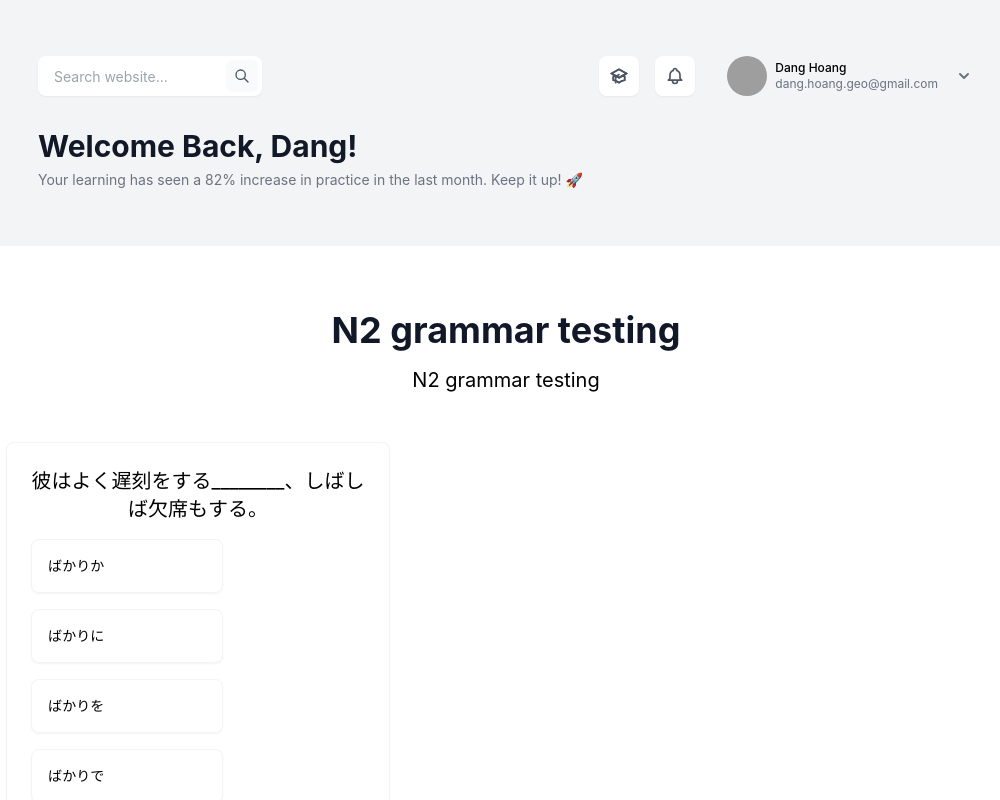
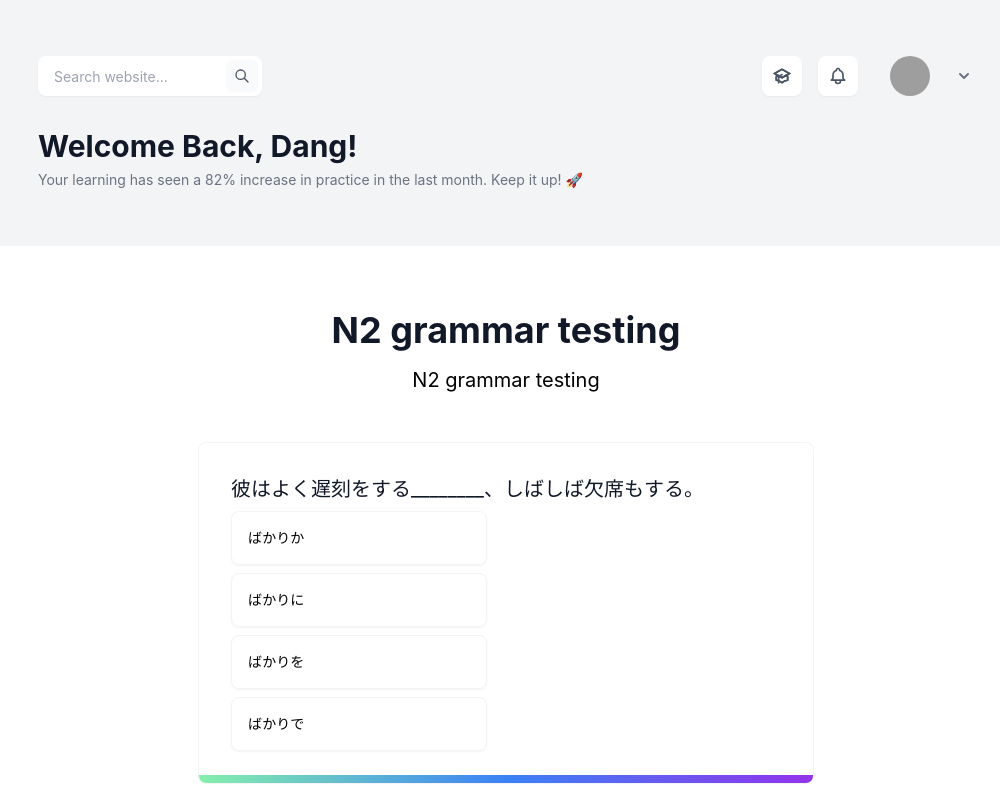
Before and after one commit to DangHoangGeo/languages, a Next.js app: page / in a window 1280 px wide. Shown: the top 800 px of the page, without its empty margins (134-1134 px from the left). Built offline with nearby package versions, Linux system fonts and the light colour scheme; grey boxes are pictures that could not be loaded.

Commit message:
before install firebase

```diff
--- a/components/hero/Hero.tsx
+++ b/components/hero/Hero.tsx
@@ -5,7 +5,12 @@ import { Button } from '../Button'
 import { Section } from '../layout/Section'
 import { Logo } from './Logo';
 
-const Hero = () => (
+type Props = {
+  user: string
+  email: string
+}
+
+const Hero = ({user, email}:Props) => (
   <Background color="bg-gray-100">
     <Section yPadding="py-6">
     <div className="max-w-screen-xl px-4 py-8 mx-auto sm:px-6 lg:px-8">
@@ -122,9 +127,8 @@ const Hero = () => (
           />
 
           <p className="hidden ml-2 text-xs text-left sm:block">
-            <strong className="block font-medium">Dang Hoang</strong>
-
-            <span className="text-gray-500"> dang.hoang.geo@gmail.com </span>
+            <strong className="block font-medium">{user}</strong>
+            <span className="text-gray-500">{email}</span>
           </p>
 
           <svg
--- a/components/qa/question.tsx
+++ b/components/qa/question.tsx
@@ -4,28 +4,34 @@ import IQuetion from '../../types/question'
 
 type Props = {
     question: IQuetion
+    next: boolean
 }
 
-const Question = ({question}:Props) => {
-    const [answer, setAnswer] = React.useState(false);
+const Question = ({question, next}:Props) => {
+    const [answer, setAnswer] = React.useState(-1);
     const handleChange = (event: React.ChangeEvent<HTMLInputElement>) => {
-        setAnswer(question.as[parseInt(event.target.value)].isCorrect);
-        console.log(answer);
+        setAnswer(parseInt(event.target.value));
+        console.log("answer: "+answer);
     };
     return(
-        <article className="relative max-w-96 px-6 pt-6 pb-6 space-y-4 text-center bg-white border border-gray-100 rounded-lg shadow-sm">
+        <div className="lg:mx-48 my-6">
+            <article className="relative space-y-2 block p-8 overflow-hidden border border-gray-100 rounded-lg">
                 <div>
-                <h3 className="text-xl">{question.q}</h3>
+                    <h3 className="text-xl text-gray-900">{question.q}</h3>
                 </div>
                 {question.as.map((a, idx)=>(
-                <div className="w-48" key={idx}>
-                    <input className="hidden peer" onChange={handleChange} type="radio" name="shippingOption" value={idx} id={a.a} />
-                        <label className={`flex items-center justify-between p-4 text-sm font-medium transition-colors border border-gray-100 rounded-lg shadow-sm cursor-pointer peer-checked:hover:bg-gray-50 peer-checked:ring-1  ${a.isCorrect?'peer-checked:ring-blue-500':'peer-checked:ring-pink-500'}`} htmlFor={a.a}>
+                    <div className="lg:w-64" key={idx}>
+                        <input className="hidden peer" onChange={handleChange} checked={next?answer===idx?true:false:undefined} type="radio" name="shippingOption" value={idx} id={a.a} />
+                        <label className={`flex items-center justify-between p-4 text-sm font-medium transition-colors border border-gray-100 rounded-lg shadow-sm cursor-pointer peer-checked:hover:bg-gray-50 peer-checked:ring-1  ${a.isCorrect?'peer-checked:ring-cyan-400':'peer-checked:ring-pink-500'}`} htmlFor={a.a}>
                             <span>{a.a}</span>
                         </label>
                     </div>
                 ))}
+                <span
+                className="absolute inset-x-0 bottom-0 h-2  bg-gradient-to-r from-green-300 via-blue-500 to-purple-600"
+                ></span>
             </article>
+        </div>
     )
 }
 
```
Lines whose indentation alone changed are shown as unchanged.
